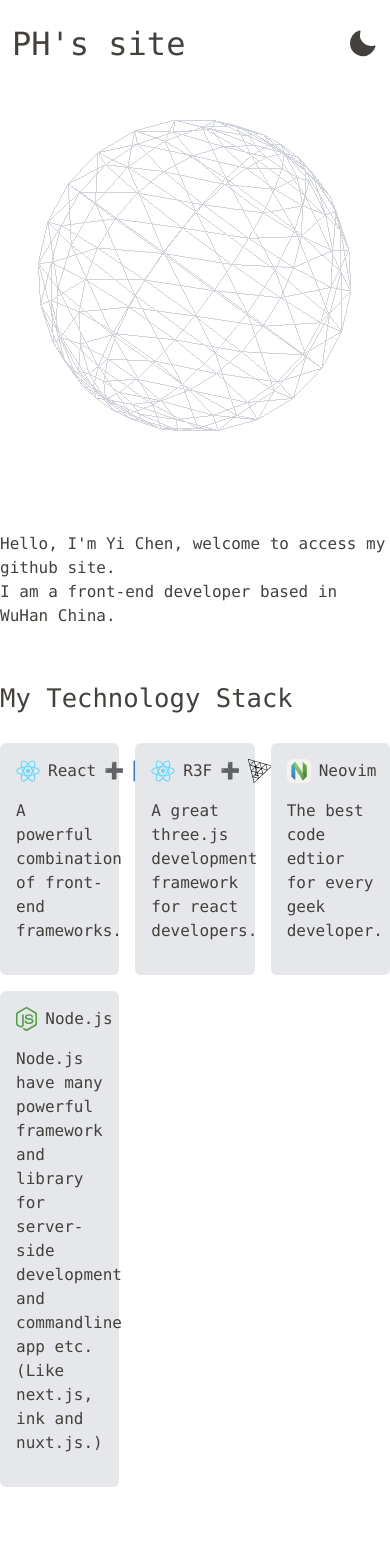
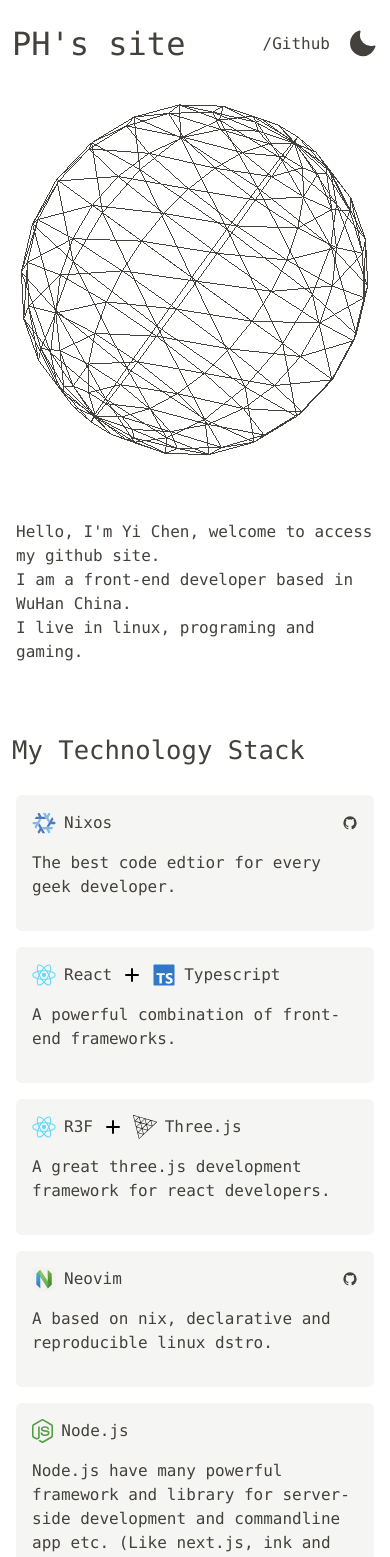
Before and after one commit to PHSix/phsix.github.io, a Preact app: page / in a window 390 px wide. Shown: the top 1557 px of the page. Before the commit the page ends 1487 px from the top, so only its background shows below. Built offline with nearby package versions, Linux system fonts and the light colour scheme.

Commit message:
add some features

```diff
--- a/index.html
+++ b/index.html
@@ -1,4 +1,4 @@
-<!doctype html>
+<!DOCTYPE html>
 <html lang="en">
 	<head>
 		<meta charset="UTF-8" />
@@ -6,7 +6,7 @@
 		<meta name="viewport" content="width=device-width, initial-scale=1.0" />
 		<title>Vite + Preact + TS</title>
 	</head>
-  <body>
+	<body class="dark:bg-neutral-900 dark:text-gray-300 bg-white text-stone-700">
 		<div id="app"></div>
 		<script type="module" src="/src/main.tsx"></script>
 	</body>
--- a/package.json
+++ b/package.json
@@ -1,5 +1,5 @@
 {
-  "name": "github-site",
+	"name": "site",
 	"private": true,
 	"version": "0.0.0",
 	"type": "module",
--- a/src/animate-rotation.tsx
+++ b/src/animate-rotation.tsx
@@ -11,27 +11,15 @@ import {
 	WebGLRenderer,
 } from "three";
 
-function createBezierY() {
-	let count = 0;
-	return {
-		get value() {
-			return Math.sin((Math.PI * count) / 90);
-		},
-		next() {
-			count++;
-		},
-	};
-}
+const darkFg = new Color("#d1d5db");
+const fg = new Color("#44403c");
 
-export function AnimateRotation(props: {
-	className?: string;
-	isDark?: boolean;
-}) {
+export function AnimateRotation(props: { isDark?: boolean }) {
 	const canvasRef = useRef<HTMLCanvasElement>(null);
 	const [material] = useState(
 		() =>
 			new MeshBasicMaterial({
-				color: new Color("#44403c"),
+				color: props.isDark ? darkFg : fg,
 				wireframe: true,
 			})
 	);
@@ -49,7 +37,7 @@ export function AnimateRotation(props: {
 		const near = 0.01;
 		const far = 300;
 		const camera = new PerspectiveCamera(fov, aspect, near, far);
-		camera.position.set(0, 0, 100);
+		camera.position.set(0, 0, 90);
 
 		const renderer = new WebGLRenderer({ canvas, alpha: true });
 		// set transparent background
@@ -71,7 +59,7 @@ export function AnimateRotation(props: {
 		renderer.render(scene, camera);
 
 		let angleY = 0;
-		let draging = false;
+		let dragging = false;
 
 		function rotateY(offsetY: number) {
 			angleY = (angleY + offsetY) % 360;
@@ -80,23 +68,23 @@ export function AnimateRotation(props: {
 		const y = createBezierY();
 
 		const renderTimer: number = setInterval(() => {
-			if (!draging) {
-				rotateY(1);
+			if (!dragging) {
+				rotateY(0.5);
 				y.next();
 			}
 
 			mesh.rotation.set(0, (angleY / 180) * Math.PI, 0);
 			group.position.setY(y.value);
 			renderer.render(scene, camera);
-			// 40 frames in a second
-		}, 1000 / 40);
+			// 60fps in a second
+		}, 1000 / 60);
 
 		canvas.addEventListener("mousedown", () => {
-			draging = true;
+			dragging = true;
 		});
 
 		const onMouseMove = (ev: MouseEvent) => {
-			if (draging) {
+			if (dragging) {
 				rotateY(ev.movementX % 3);
 			}
 		};
@@ -104,8 +92,8 @@ export function AnimateRotation(props: {
 		window.addEventListener("mousemove", onMouseMove);
 
 		const onMouseUp = () => {
-			if (draging) {
-				draging = false;
+			if (dragging) {
+				dragging = false;
 			}
 		};
 
@@ -123,11 +111,27 @@ export function AnimateRotation(props: {
 
 	useEffect(() => {
 		if (props.isDark) {
-			material.color = new Color("#44403c");
+			material.color = darkFg;
 		} else {
-			material.color = new Color("#d1d5db");
+			material.color = fg;
 		}
 	}, [props.isDark]);
 
-	return <canvas className={props.className} ref={canvasRef} />;
+	return <canvas className={"w-full h-full"} ref={canvasRef} />;
 }
+
+/**
+ * create a float bezier y
+ */
+function createBezierY() {
+	let count = 0;
+
+	return {
+		get value() {
+			return Math.sin((Math.PI * count) / 90);
+		},
+		next() {
+			count += 0.3;
+		},
+	};
+}
--- a/src/app.tsx
+++ b/src/app.tsx
@@ -1,18 +1,24 @@
 import { useSignal } from "@preact/signals";
 import { useEffect } from "preact/hooks";
-import { AnimateRotation } from "./animate-rotation";
 import { Card } from "./card";
 import {
+	GithubIcon,
 	NeovimIcon,
+	NixosIcon,
 	NodeJsIcon,
+	PlusIcon,
 	ReactIcon,
 	ThreejsIcon,
 	TypescriptIcon,
 } from "./icon";
 import { ThemeSwitch } from "./theme-switch";
+import { Tooltip } from "./tooltip";
+import { Suspense, lazy } from "preact/compat";
 
-document.body.className =
-	"dark:bg-neutral-900 dark:text-gray-300 bg-white text-stone-700";
+const AnimateRotation = lazy(() =>
+	// import("./animate-rotation").then((mod) => ({ default: mod.AnimateRotation }))
+	import("./animate-rotation").then((mod) => mod.AnimateRotation)
+);
 
 export function App() {
 	const dark = useSignal(false);
@@ -29,7 +35,10 @@ export function App() {
 		<main class="w-screen h-screen p-0 flex-col max-w-screen-lg m-auto">
 			<header class="flex justify-between items-center px-3 py-5">
 				<div class="text-[2em]">PH's site</div>
-				<div>
+				<div class="flex flex-row gap-4 items-center">
+					<a class="hover:text-stone-300" href={"https://github.com/PHSix"}>
+						/Github
+					</a>
 					<ThemeSwitch
 						isDark={dark.value}
 						onSwitch={(isDark) => {
@@ -39,28 +48,53 @@ export function App() {
 				</div>
 			</header>
 			<div
-				class={"flex flex-col md:flex-row flex-nowrap gap-[30px] items-center"}
+				class={
+					"flex flex-col md:flex-row flex-nowrap gap-4 md:gap-8 items-center"
+				}
 			>
 				<section class="text-center">
-					<AnimateRotation isDark={dark.value} className="w-[24em] h-[24em]" />
+					<div class="w-[24em] h-[24em]">
+						<Suspense fallback={null}>
+							<AnimateRotation isDark={dark.value} />
+						</Suspense>
+					</div>
 				</section>
 
 				<div class="split-line min-h-full h-full w-[1px] bg-gray-600/10" />
 
-				<section class="text-left">
+				<section class="text-left p-4 md:p-0">
 					<div>Hello, I'm Yi Chen, welcome to access my github site.</div>
 
 					<div>I am a front-end developer based in WuHan China.</div>
+
+					<div>I live in linux, programing and gaming.</div>
 				</section>
 			</div>
 
-			<div class="title mt-[2em] mb-[1em]">My Technology Stack</div>
-			<div class="grid grid-cols-3 gap-4">
+			<div class="title mt-[2em] mb-[1em] px-3 md:p-0">My Technology Stack</div>
+			<div class="grid grid-cols-1 md:grid-cols-3 gap-4 px-4 md:p-0">
+				<Card>
+					<div class="flex flex-row items-center justify-between w-full">
+						<div class="flex flex-row items-center gap-2">
+							<NixosIcon class="h-[1.5em]" />
+							Nixos
+						</div>
+
+						<Tooltip content={<div>Do you want to view my dotfiles?</div>}>
+							<a href={"https://github.com/PHSix/nvim"} target={"_blank"}>
+								<GithubIcon class={"h-[1.5em]"} />
+							</a>
+						</Tooltip>
+					</div>
+
+					<div class="py-4">The best code edtior for every geek developer.</div>
+				</Card>
+
 				<Card>
 					<div class="flex flex-row items-center w-full gap-2">
 						<ReactIcon class="h-[1.5em]" />
 						React
-						<span>➕</span>
+						<PlusIcon class={"h-[1.5em]"} />
 						<TypescriptIcon class="h-[1.5em]" />
 						Typescript
 					</div>
@@ -76,7 +110,7 @@ export function App() {
 							<div class="flex flex-row items-center w-full gap-2">
 								<ReactIcon class="h-[1.5em]" />
 								R3F
-								<span>➕</span>
+								<PlusIcon class={"h-[1.5em]"} />
 								<ThreejsIcon class="h-[1.5em]" />
 								Three.js
 							</div>
@@ -94,9 +128,17 @@ export function App() {
 							<NeovimIcon class="h-[1.5em]" />
 							Neovim
 						</div>
+
+						<Tooltip content={<div>My nix flake configs.</div>}>
+							<a href={"https://github.com/PHSix/nix-config"} target={"_blank"}>
+								<GithubIcon class={"h-[1.5em]"} />
+							</a>
+						</Tooltip>
 					</div>
 
-					<div class="py-4">The best code edtior for every geek developer.</div>
+					<div class="py-4">
+						A based on nix, declarative and reproducible linux dstro.
+					</div>
 				</Card>
 
 				<Card>
@@ -116,6 +158,10 @@ export function App() {
 					</div>
 				</Card>
 			</div>
+
+			<footer class={"mt-8 text-sm flex justify-end text-stone-300"}>
+				<div>This site is built by preact.js.</div>
+			</footer>
 		</main>
 	);
 }
--- a/src/card.tsx
+++ b/src/card.tsx
@@ -2,7 +2,7 @@ import { PropsWithChildren } from "preact/compat";
 
 export function Card(props: PropsWithChildren) {
 	return (
-		<div class="rounded-md p-4 h-full bg-gray-200 dark:bg-neutral-700">
+		<div class="rounded-md p-4 h-full bg-stone-100 dark:bg-neutral-700">
 			{props.children}
 		</div>
 	);
--- a/src/icon/index.tsx
+++ b/src/icon/index.tsx
@@ -4,6 +4,8 @@ import neovimSvg from "./assert/neovim.svg";
 import nodeJsSvg from "./assert/nodejs.svg";
 import threejsSvg from "./assert/threejs.svg";
 import typescriptSvg from "./assert/typescript.svg";
+import nixosSvg from "./assert/nixos.svg";
+import plusSvg from "./assert/plus.svg";
 
 export function NeovimIcon(props: JSX.IntrinsicElements["img"]) {
 	return <img src={neovimSvg} {...props} />;
@@ -42,3 +44,11 @@ export function ThreejsIcon(props: JSX.IntrinsicElements["img"]) {
 export function NodeJsIcon(props: JSX.IntrinsicElements["img"]) {
 	return <img src={nodeJsSvg} {...props} />;
 }
+
+export function NixosIcon(props: JSX.IntrinsicElements["img"]) {
+	return <img src={nixosSvg} {...props} />;
+}
+
+export function PlusIcon(props: JSX.IntrinsicElements["img"]) {
+	return <img src={plusSvg} {...props} />;
+}
--- a/src/tooltip.tsx
+++ b/src/tooltip.tsx
@@ -0,0 +1,28 @@
+import { PropsWithChildren, ReactNode, useState } from "preact/compat";
+
+export function Tooltip(
+	props: PropsWithChildren<{ content: ReactNode; className?: string }>
+) {
+	const [isShow, setShow] = useState(false);
+
+	return (
+		<div
+			class={`relative ${props.className || ""}`}
+			onMouseEnter={() => setShow(true)}
+			onMouseLeave={() => setShow(false)}
+		>
+			{isShow && (
+				<div class={"absolute bottom-[100%] left-[50%] "}>
+					<div
+						class={
+							"translate-x-[-50%] rounded-md bg-neutral-100 py-2 px-3 text-nowrap"
+						}
+					>
+						{props.content}
+					</div>
+				</div>
+			)}
+			{props.children}
+		</div>
+	);
+}
```
Also changed, not shown: .vim/coc-settings.json (added), src/icon/assert/nixos.svg (added), src/icon/assert/plus.svg (added). Lines whose indentation alone changed are shown as unchanged.
